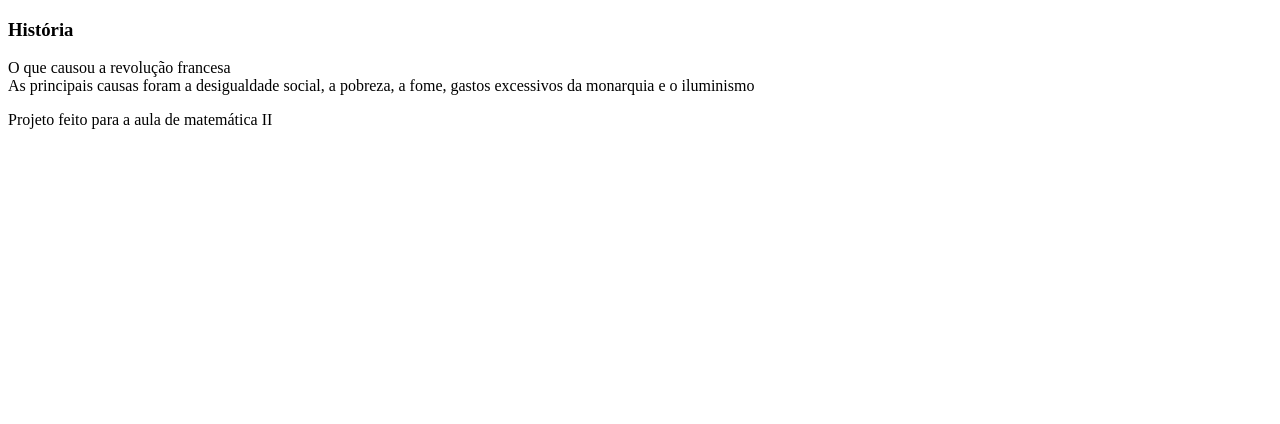
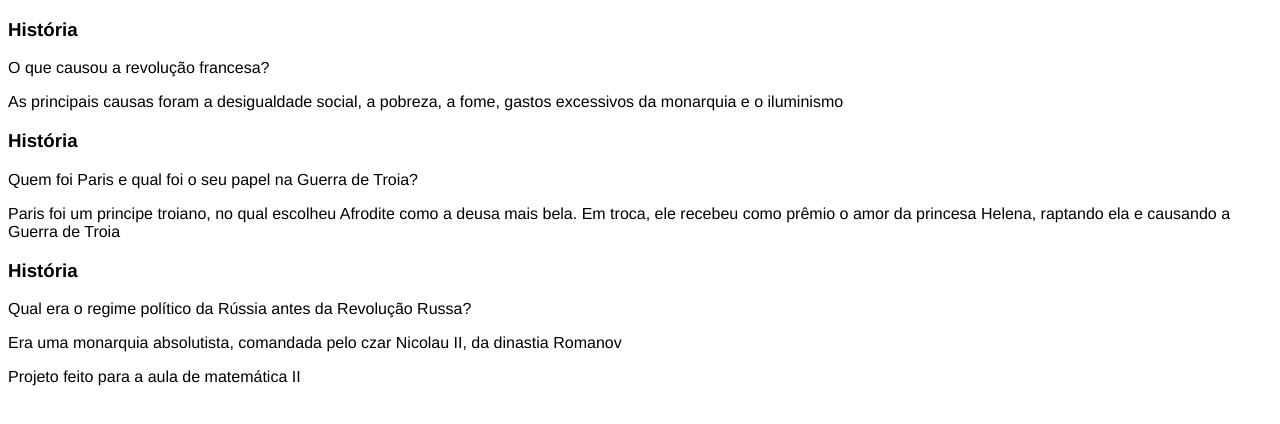
Before and after one commit to manu-nana/laph, a plain HTML site: page index.html in a window 1280 px wide. Drawn offline with Linux system fonts and the light colour scheme; files that its build step writes are made by us from their sources; a web font is replaced by a local one.

Commit message:
Update index.html

```diff
--- a/index.html
+++ b/index.html
@@ -1,9 +1,29 @@
+<!DOCTYPE html>
 <!DOCTYPE html>
 <html lang="pt-BR">
 <head>
+  <link rel="shortcut icon" href="https://goooby.neocities.org/pixels/ec032434_original.gif" type="image/x-icon">
   <meta charset="UTF-8">
   <meta name="viewport" content="width=device-width, initial-scale=1.0">
   <title>Flashcards</title>
+<link rel="stylesheet" type="text/css" href="assets/style.css" media="all">
+  <style>
+    @font-face {
+      font-family: 'miau';
+      src: url('Louis George Cafe Bold.ttf') format('truetype');
+    }
+@font-face {
+      font-family: 'affs';
+      src: url('Hey Comic.ttf') format('truetype');
+    }
+      body {
+        font-family: miau, Helvetica, sans-serif;
+      }
+
+      footer {
+        font-family: affs, Helvetica, sans-serif;
+      }
+  </style>
 </head>
 <body>
   <main>
@@ -12,10 +32,32 @@
 <div class="cartao__conteudo">
   <h3>História</h3>
   <div class="cartao__conteudo__pergunta">
-    O que causou a revolução francesa
+    <p>O que causou a revolução francesa?</p>
   </div>
   <div class="cartao__conteudo__resposta">
-    As principais causas foram a desigualdade social, a pobreza, a fome, gastos excessivos da monarquia e o iluminismo
+    <p>As principais causas foram a desigualdade social, a pobreza, a fome, gastos excessivos da monarquia e o iluminismo</p>
+  </div>
+</div>
+  </article>
+    <article class="cartao">
+<div class="cartao__conteudo">
+  <h3>História</h3>
+  <div class="cartao__conteudo__pergunta">
+    <p>Quem foi Paris e qual foi o seu papel na Guerra de Troia?</p>
+  </div>
+  <div class="cartao__conteudo__resposta">
+    <p>Paris foi um principe troiano, no qual escolheu Afrodite como a deusa mais bela. Em troca, ele recebeu como prêmio o amor da princesa Helena, raptando ela e causando a Guerra de Troia</p>
+  </div>
+</div>
+  </article>
+  <article class="cartao">
+<div class="cartao__conteudo">
+  <h3>História</h3>
+  <div class="cartao__conteudo__pergunta">
+    <p>Qual era o regime político da Rússia antes da Revolução Russa?</p>
+  </div>
+  <div class="cartao__conteudo__resposta">
+    <p>Era uma monarquia absolutista, comandada pelo czar Nicolau II, da dinastia Romanov</p>
   </div>
 </div>
   </article>
```
